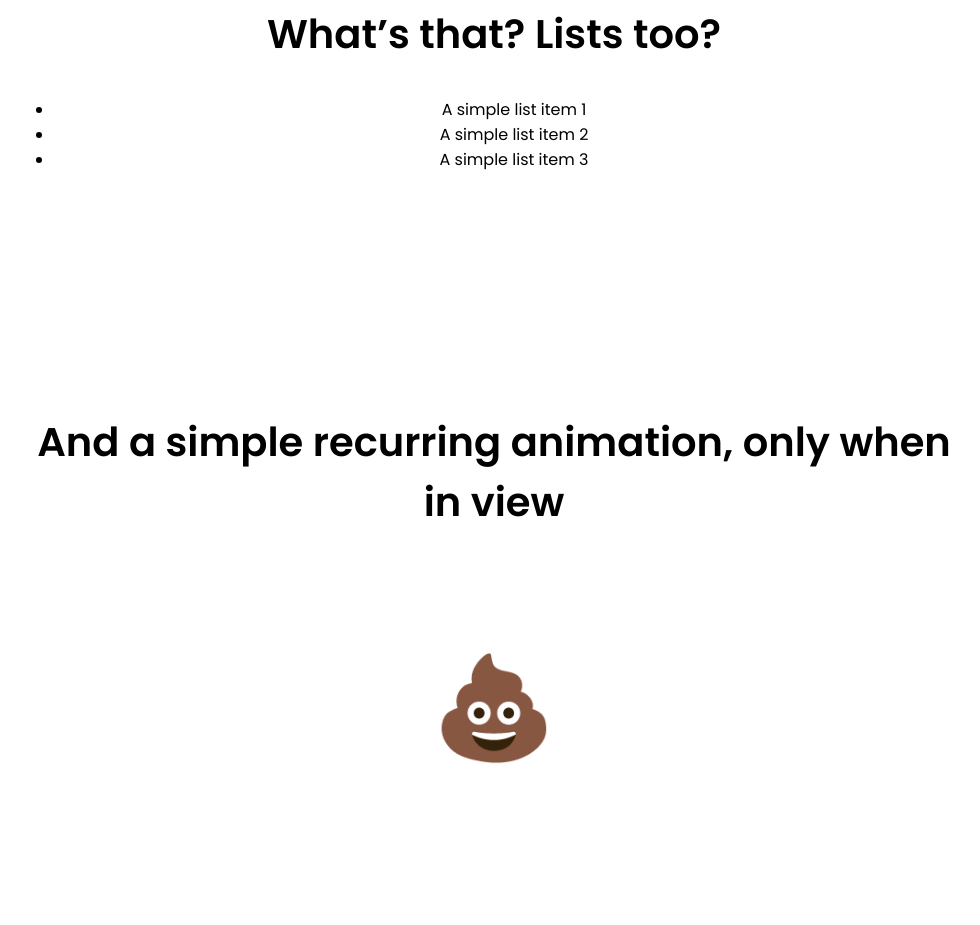
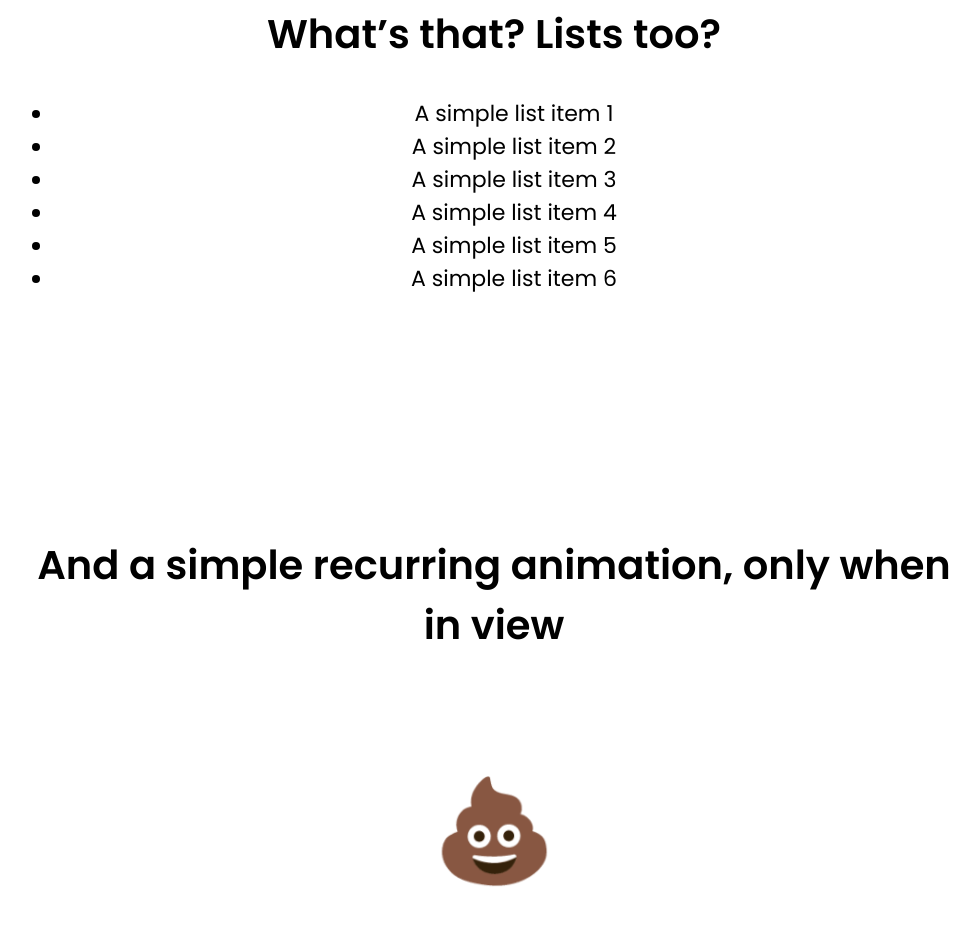
Before and after one commit to andelh/framer-reveal-animations, a Next.js app: page / in a window 1280 px wide. Shown: the part 2020-2945 px from the top of the page, without its empty margins (146-1126 px from the left). Built offline with nearby package versions, Linux system fonts and the light colour scheme.

Commit message:
animations for each section complete

```diff
--- a/package.json
+++ b/package.json
@@ -9,6 +9,7 @@
     "lint": "next lint"
   },
   "dependencies": {
+    "framer-motion": "^6.2.8",
     "next": "12.1.0",
     "react": "17.0.2",
     "react-dom": "17.0.2",
--- a/pages/index.js
+++ b/pages/index.js
@@ -1,7 +1,23 @@
+import { motion } from "framer-motion";
 import Head from "next/head";
 import styled from "styled-components";
 
 const images = new Array(16).fill(0).map((_, i) => `image-${i + 1}`);
+const listItems = [1, 2, 3, 4, 5, 6];
+const list = {
+  visible: {
+    opacity: 1,
+    transition: {
+      staggerChildren: 0.3,
+    },
+  },
+  hidden: { opacity: 0 },
+};
+
+const item = {
+  visible: { opacity: 1, y: 0, transition: { duration: 1 } },
+  hidden: { opacity: 0, y: 60, transition: { duration: 1 } },
+};
 
 export default function Home() {
   return (
@@ -12,8 +28,27 @@ export default function Home() {
         <link rel="icon" href="/favicon.ico" />
       </Head>
       <Container>
-        <Title>A Superb and Extended Title</Title>
-        <Copy>
+        {/* Reveal themselves one by one with a smooth animation */}
+        <Title
+          initial={{ opacity: 0, y: 50 }}
+          animate={{ opacity: 1, y: 0 }}
+          transition={{
+            duration: 1.5,
+            delay: 0.4,
+            ease: [0.34, 1.56, 0.64, 1],
+          }}
+        >
+          A Superb and Extended Title
+        </Title>
+        <Copy
+          initial={{ opacity: 0, y: 50 }}
+          animate={{ opacity: 1, y: 0 }}
+          transition={{
+            duration: 1.5,
+            delay: 0.7,
+            ease: [0.34, 1.56, 0.64, 1],
+          }}
+        >
           The most powerful MacBook Pro ever is here. With the blazing-fast M1
           Pro or M1 Max chip — the first Apple silicon designed for pros — you
           get groundbreaking performance and amazing battery life. Add to that a
@@ -21,20 +56,89 @@ export default function Home() {
           a Mac notebook, and all the ports you need. The first notebook of its
           kind, this MacBook Pro is a beast.
         </Copy>
-        <Heading>Here is a simple gallery reveal</Heading>
+        <Heading
+          initial={{ opacity: 0, y: 50 }}
+          whileInView={{ opacity: 1, y: 0 }}
+          viewport={{
+            once: false,
+            amount: "all",
+          }}
+          transition={{
+            duration: 1.5,
+            delay: 0.4,
+            ease: [0.34, 1.56, 0.64, 1],
+          }}
+        >
+          Here is a simple gallery reveal
+        </Heading>
         <Gallery>
           {images.map((image, index) => (
-            <Image src={`https://picsum.photos/seed/${index}/230`} />
+            <Image
+              initial={{ opacity: 0, scale: 0.9 }}
+              whileInView={{ opacity: 1, scale: 1 }}
+              viewport={{
+                once: false,
+                amount: 0.9,
+                // amount?: "some" | "all" | number;
+              }}
+              transition={{
+                duration: 1.5,
+                delay: 0.4,
+                ease: [0.34, 1.56, 0.64, 1],
+              }}
+              src={`https://picsum.photos/seed/${index}/230`}
+            />
           ))}
         </Gallery>
-        <Heading>What’s that? Lists too?</Heading>
-        <List>
-          <li>A simple list item 1</li>
-          <li>A simple list item 2</li>
-          <li>A simple list item 3</li>
+        <Heading
+          initial={{ opacity: 0, y: 50 }}
+          whileInView={{ opacity: 1, y: 0 }}
+          viewport={{
+            once: false,
+            amount: "all",
+          }}
+          transition={{
+            duration: 1.5,
+            delay: 0.4,
+            ease: [0.34, 1.56, 0.64, 1],
+          }}
+        >
+          What’s that? Lists too?
+        </Heading>
+        <List
+          initial="hidden"
+          viewport={{
+            amount: "some",
+          }}
+          whileInView="visible"
+          variants={list}
+        >
+          {listItems.map((listItem, index) => (
+            <Item
+              key={index}
+              variants={item}
+              viewport={{
+                amount: "some",
+              }}
+              whileInView="visible"
+              initial="hidden"
+            >
+              A simple list item {listItem}
+            </Item>
+          ))}
         </List>
         <Heading>And a simple recurring animation, only when in view</Heading>
-        <Emoji>
+        <Emoji
+          whileInView={{
+            rotate: 360,
+            opacity: 1,
+          }}
+          transition={{
+            repeat: Infinity,
+            repeatType: "mirror",
+            duration: 2,
+          }}
+        >
           <span role="emoji">💩</span>
         </Emoji>
       </Container>
@@ -48,16 +152,16 @@ const Container = styled.main`
   padding: 30vh 20px;
   text-align: center;
 `;
-const Title = styled.h1`
+const Title = styled(motion.h1)`
   font-size: 60px;
   font-weight: bold;
 `;
 
-const Heading = styled.h2`
+const Heading = styled(motion.h2)`
   font-size: 40px;
   font-weight: 600;
 `;
-const Copy = styled.p`
+const Copy = styled(motion.p)`
   margin-bottom: 25vh;
 `;
 const Gallery = styled.div`
@@ -66,11 +170,15 @@ const Gallery = styled.div`
   gap: 20px;
   margin-bottom: 30vh;
 `;
-const Image = styled.img``;
-const Emoji = styled.p`
+const Image = styled(motion.img)``;
+const Emoji = styled(motion.p)`
   font-size: 100px;
 `;
 
 const List = styled.ul`
   margin-bottom: 30vh;
 `;
+const Item = styled(motion.li)`
+  font-size: 22px;
+  line-height: 1.5;
+`;
```
Also changed, not shown: 1 other file (tests, documents, lock files or other folders).
